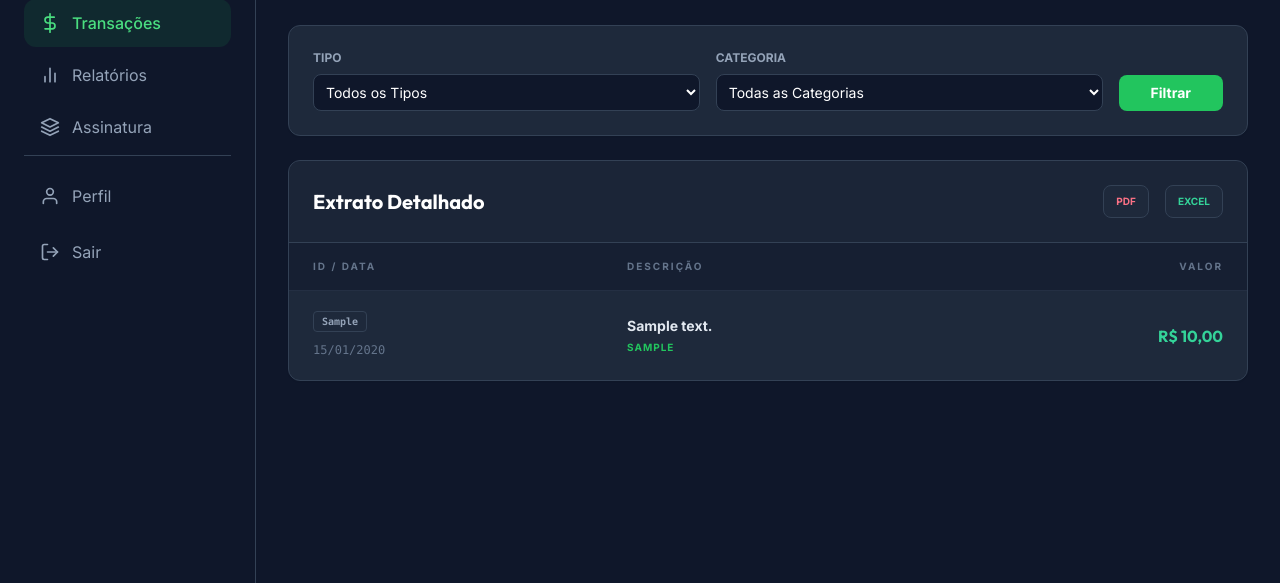
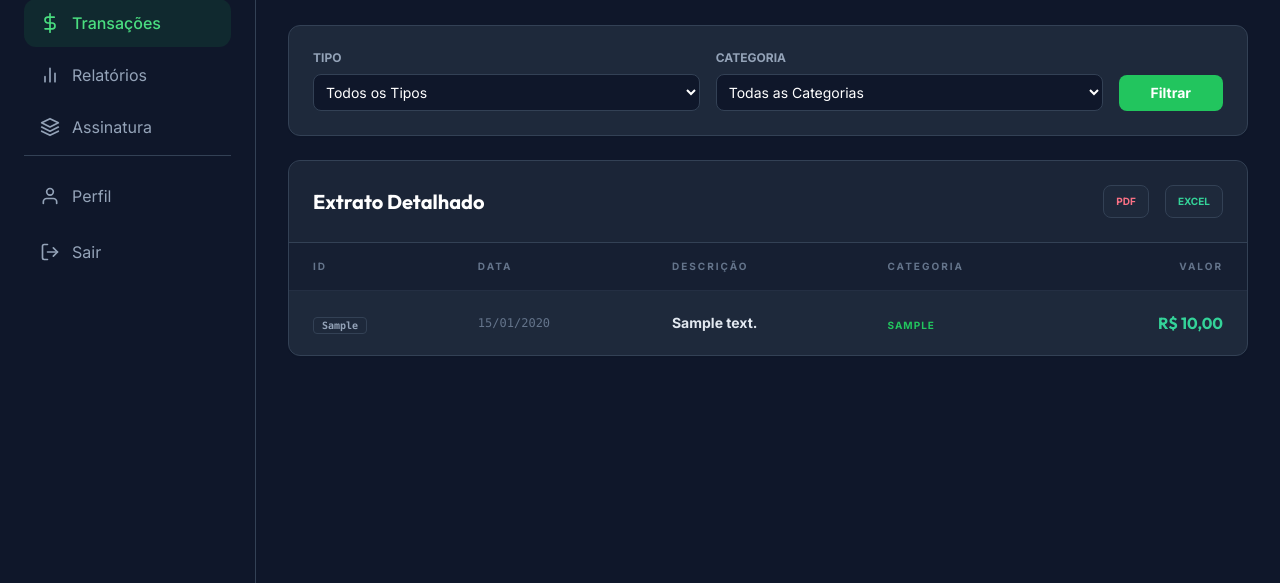
Before and after one commit to andresperes33/AGENTE-FINANCEIRO, a Django app: page /transacoes/ in a window 1280 px wide. Shown: the part 217-800 px from the top of the page. Run offline with Django 5.2, Linux system fonts and the light colour scheme; a user stored in the database is signed in; tables that the repository leaves empty hold one stand-in row (values such as "Sample post"); some libraries are stand-ins or nearby versions.

Commit message:
ajustando as transações

```diff
--- a/templates/dashboard/transactions_list.html
+++ b/templates/dashboard/transactions_list.html
@@ -43,12 +43,14 @@
 
         {% if transactions %}
         <div class="overflow-x-auto">
-            <table class="w-full text-left">
+            <table class="w-full text-left border-collapse">
                 <thead>
                     <tr
                         class="bg-dark/50 text-slate-500 uppercase text-[10px] font-bold tracking-[0.2em] border-b border-dark-border/50">
-                        <th class="px-6 py-4">ID / Data</th>
+                        <th class="px-6 py-4">ID</th>
+                        <th class="px-6 py-4">Data</th>
                         <th class="px-6 py-4">Descrição</th>
+                        <th class="px-6 py-4">Categoria</th>
                         <th class="px-6 py-4 text-right">Valor</th>
                     </tr>
                 </thead>
@@ -57,15 +59,16 @@
                     <tr class="hover:bg-slate-800/20 group transition-all text-white">
                         <td class="px-6 py-5 whitespace-nowrap">
                             <span
-                                class="block bg-slate-800 text-slate-400 text-[10px] font-bold px-2 py-0.5 rounded border border-dark-border font-mono w-max mb-1 js-fill"
+                                class="bg-slate-800 text-slate-400 text-[10px] font-bold px-2 py-0.5 rounded border border-dark-border font-mono js-fill"
                                 data-val="{{ t.identifier }}"></span>
-                            <span class="text-xs text-slate-500 font-mono">{{ t.transaction_date|date:"d/m/Y" }}</span>
                         </td>
+                        <td class="px-6 py-5 whitespace-nowrap text-xs text-slate-500 font-mono">
+                            {{ t.transaction_date|date:"d/m/Y" }}
+                        </td>
+                        <td class="px-6 py-5 font-bold text-slate-200 text-sm group-hover:text-white transition-colors js-fill"
+                            data-val="{{ t.description }}"></td>
                         <td class="px-6 py-5">
-                            <p class="font-bold text-slate-200 text-sm group-hover:text-white transition-colors js-fill"
-                                data-val="{{ t.description }}"></p>
-                            <span
-                                class="text-[10px] font-bold text-primary uppercase tracking-widest mt-1 block js-fill"
+                            <span class="text-[10px] font-bold text-primary uppercase tracking-widest js-fill"
                                 data-val="{{ t.category }}"></span>
                         </td>
                         <td
@@ -84,10 +87,10 @@
     </div>
 </div>
 <script>
-    // Seleção de filtros
+    // Configuração dos filtros
     document.getElementById('type_filter_select').value = "{{ type_filter|default:'' }}";
     document.getElementById('category_filter_select').value = "{{ category_filter|default:'' }}";
-    // Preenchimento de dados para evitar quebra do formatador
+    // Preenchimento de dados seguro (Imune a formatadores)
     document.querySelectorAll('.js-fill').forEach(el => { el.textContent = el.getAttribute('data-val'); });
 </script>
 {% endblock %}
```
